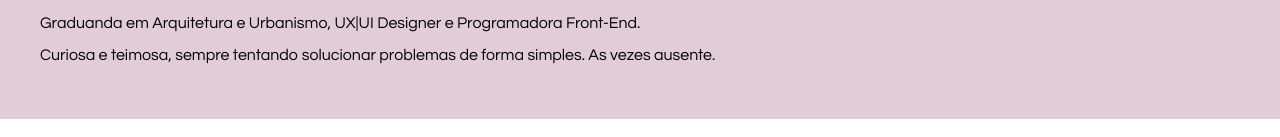
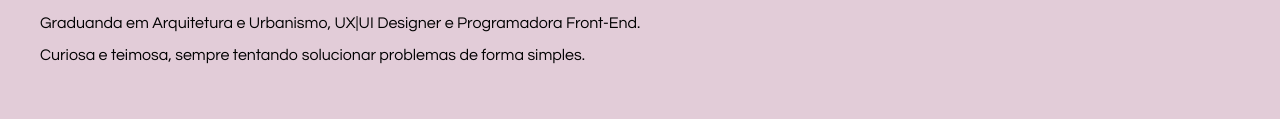
Before and after one commit to ingridpitta/ingridpitta.github.io, a plain HTML site: page index.html in a window 1280 px wide. Shown: the part 583-720 px from the top of the page. Drawn offline with Linux system fonts and the light colour scheme.

Commit message:
pagina_pessoal_versao2

```diff
--- a/index.html
+++ b/index.html
@@ -74,7 +74,7 @@
        <section id="sobre">
            <h2>SOBRE</h2>
             <p>Graduanda em Arquitetura e Urbanismo, UX|UI Designer e Programadora Front-End.</p>
-            <p>Curiosa e teimosa, sempre tentando solucionar problemas de forma simples. As vezes ausente.</p>
+            <p>Curiosa e teimosa, sempre tentando solucionar problemas de forma simples.</p>
 
         </section>
 
```
